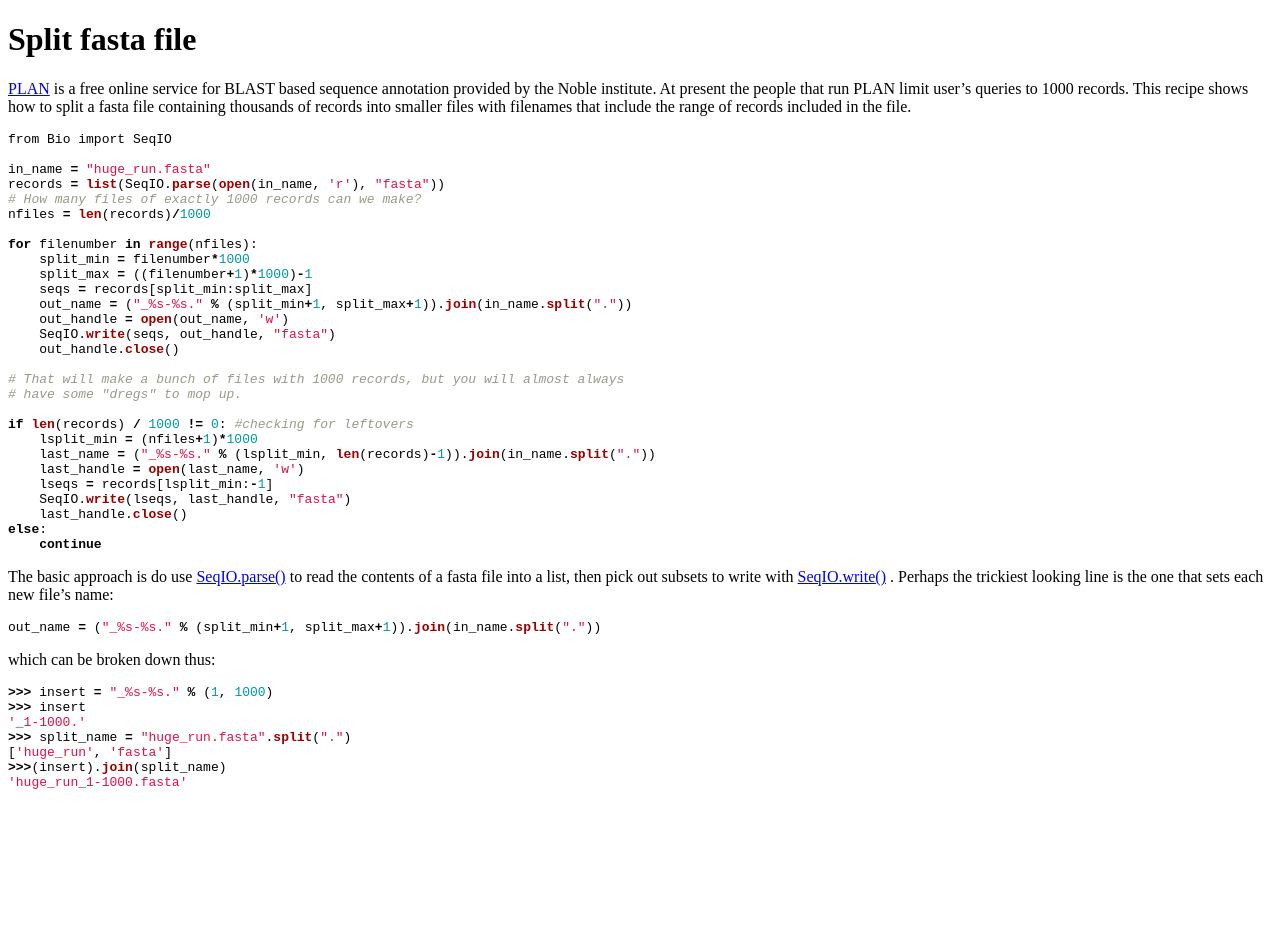
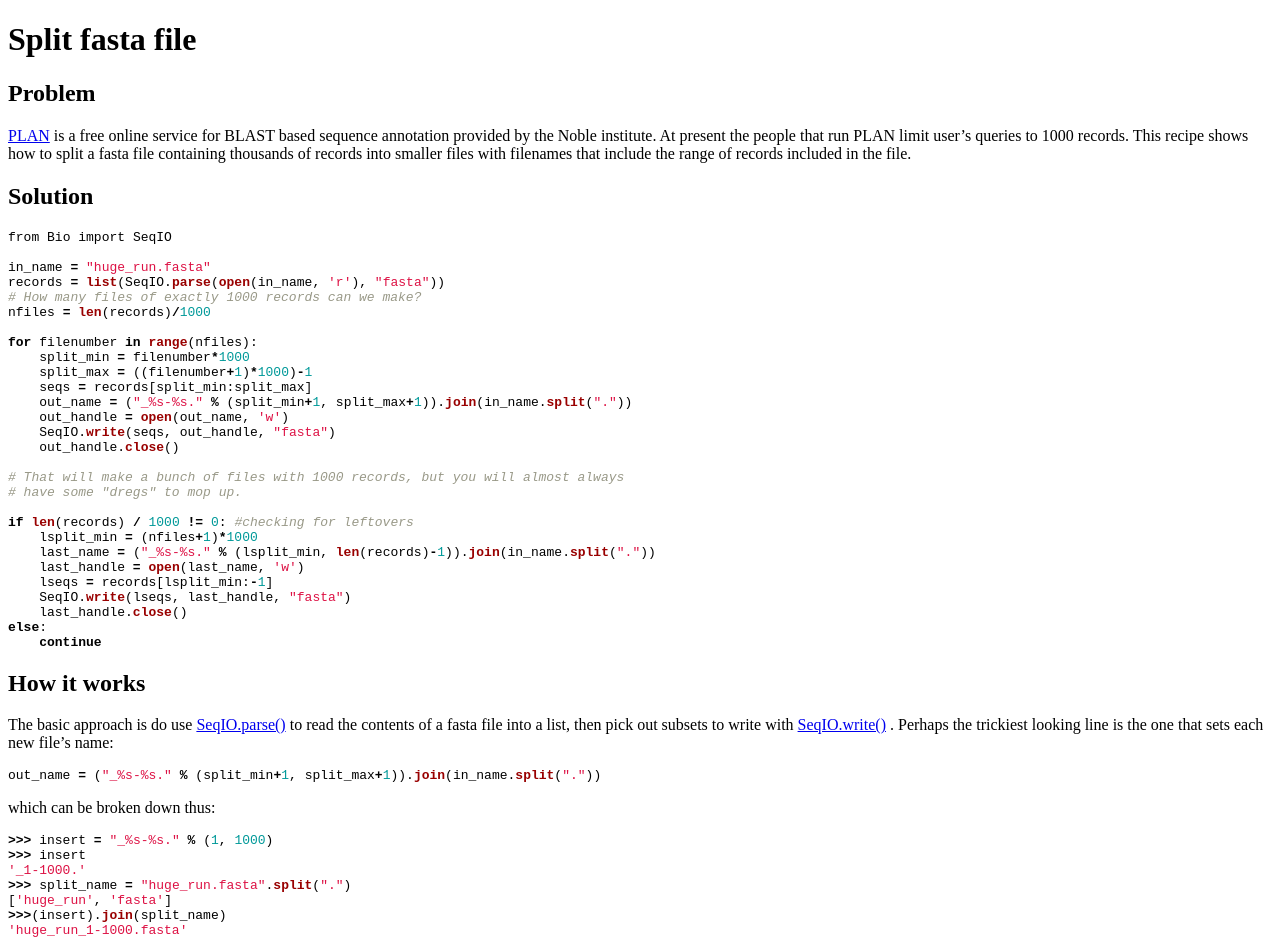
Before and after one commit to biopython/biopython.github.io, a Jekyll site: the page built from wiki/Split_fasta_file.md, in a window 1280 px wide. Built offline with Jekyll 4.4.1, drawn with Linux system fonts in a browser that asks for light colours; before the commit the page ends 900 px from its top, so only the background shows below that.

Commit message:
Change to wiki page

````diff
--- a/wiki/Split_fasta_file.md
+++ b/wiki/Split_fasta_file.md
@@ -6,12 +6,18 @@ tags:
  - Cookbook
 ---
 
+Problem
+-------
+
 [PLAN](http://bioinfo.noble.org/plan) is a free online service for BLAST
 based sequence annotation provided by the Noble institute. At present
 the people that run PLAN limit user's queries to 1000 records. This
 recipe shows how to split a fasta file containing thousands of records
 into smaller files with filenames that include the range of records
 included in the file.
+
+Solution
+--------
 
 ``` python
 from Bio import SeqIO
@@ -44,6 +50,9 @@ else:
     continue
 ```
 
+How it works
+------------
+
 The basic approach is do use [ SeqIO.parse()](SeqIO "wikilink") to read
 the contents of a fasta file into a list, then pick out subsets to write
 with [ SeqIO.write()](SeqIO "wikilink") . Perhaps the trickiest looking
````
Also changed, not shown: 1 other file.
